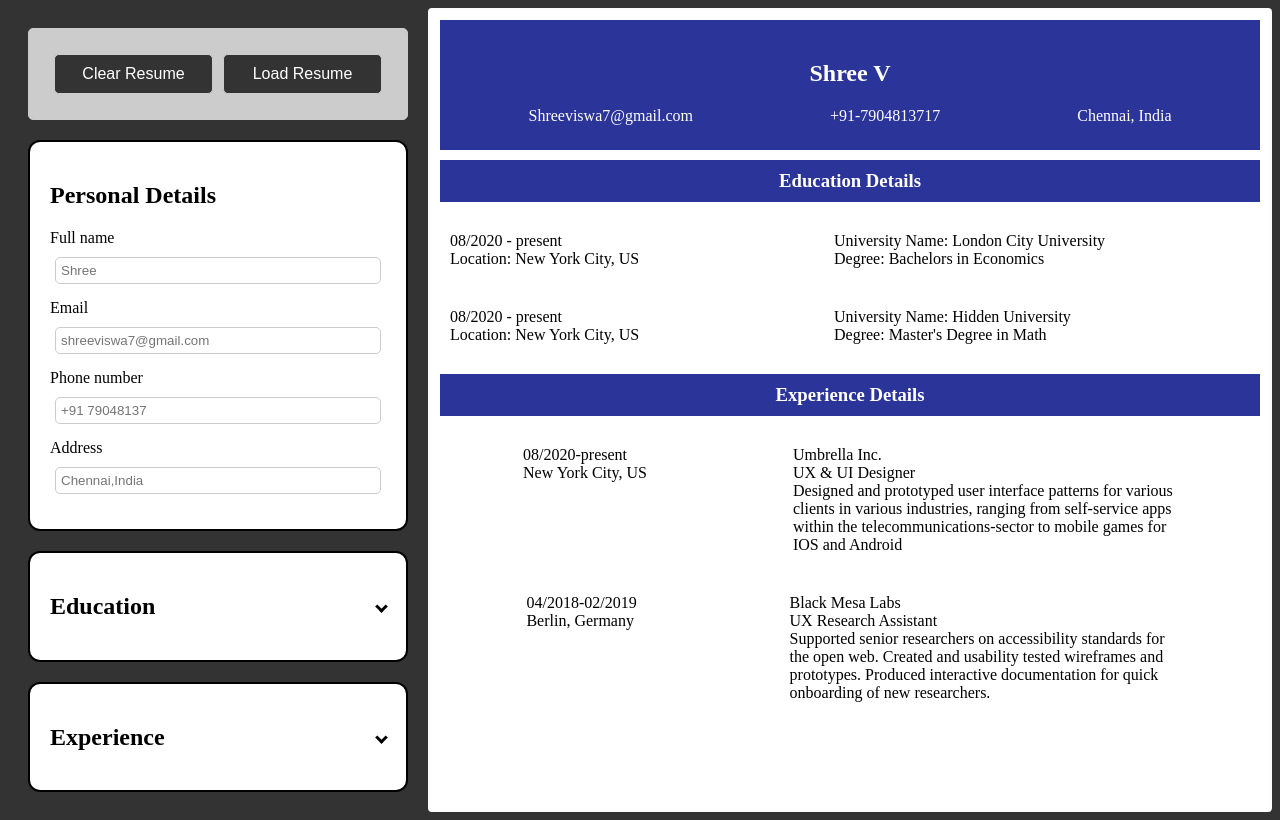
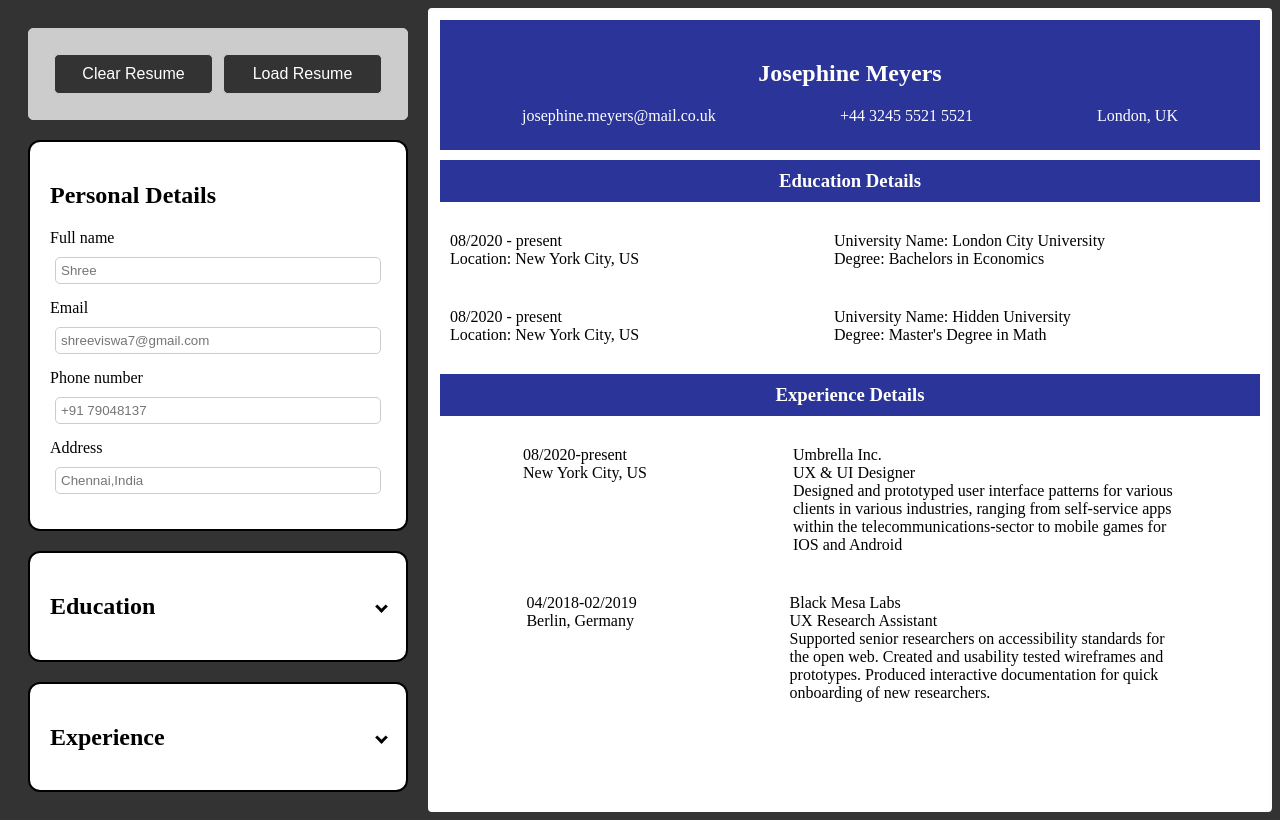
Before and after one commit to Shree-77/CvBuilder, a React (Vite) app: page / in a window 1280 px wide. Built offline with nearby package versions, Linux system fonts and the light colour scheme.

Commit message:
Sample data from example updated

```diff
--- a/src/Components/Personal/Personalnfo.jsx
+++ b/src/Components/Personal/Personalnfo.jsx
@@ -1,23 +1,29 @@
 
+import exampledata from "../../Exampledata";
 
 function PersonalInfoSection() {
+    const name = exampledata.personalInfo.fullName;
+    const email=exampledata.personalInfo.email;
+    const phone=exampledata.personalInfo.phoneNumber;
+    const address =exampledata.personalInfo.address;
     return (
         <>
+
             <div className="nameInfo">
-                <h2>Shree V</h2>
+                <h2>{name}</h2>
             </div>
             <div className="contact">
                 <div>
                     <i className="fas fa-envelope"></i>
-                    <span>Shreeviswa7@gmail.com</span>
+                    <span>{email}</span>
                 </div>
                 <div>
                     <i className="fas fa-phone"></i>
-                    <span>+91-7904813717</span>
+                    <span>{phone}</span>
                 </div>
                 <div>
                     <i className="fas fa-map-marker-alt"></i>
-                    <span>Chennai, India</span>
+                    <span>{address}</span>
                 </div>
             </div>
         </>
```
